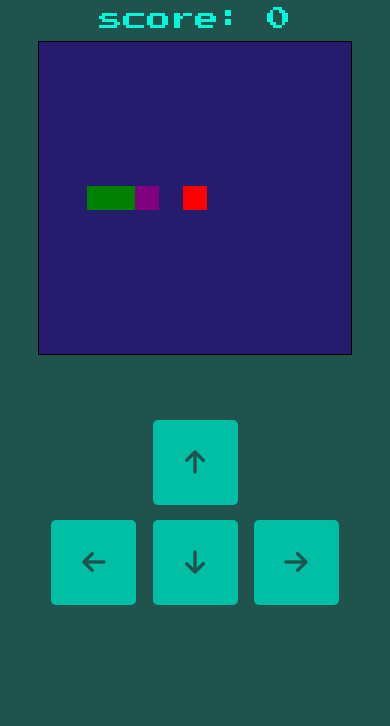
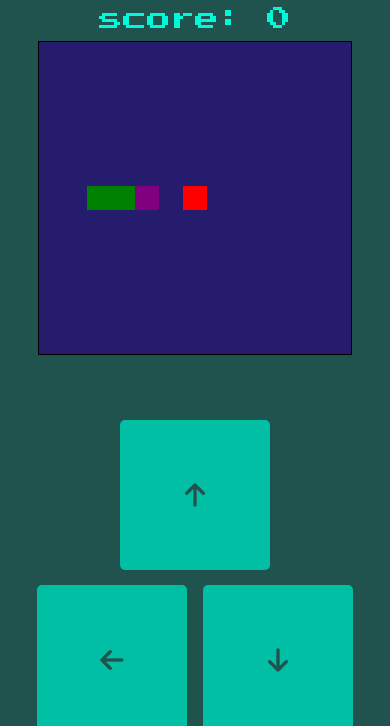
Before and after one commit to PaulBagot/Snake, a plain HTML site: page index.html in a window 390 px wide. Both pictures are taken after a click on the button 187 px from the left and 183 px from the top of the page. Shown: the part 118-844 px from the top of the page. Drawn offline with Linux system fonts and the light colour scheme.

Commit message:
style : change style

```diff
--- a/style.css
+++ b/style.css
@@ -138,8 +138,8 @@ footer {
     }
 
     .mobile-buttons {
-        height: 85px;
-        width: 85px;
+        height: 150px;
+        width: 150px;
         border: none;
         border-radius: 5px;
         background-color: #00BFA5;
```
